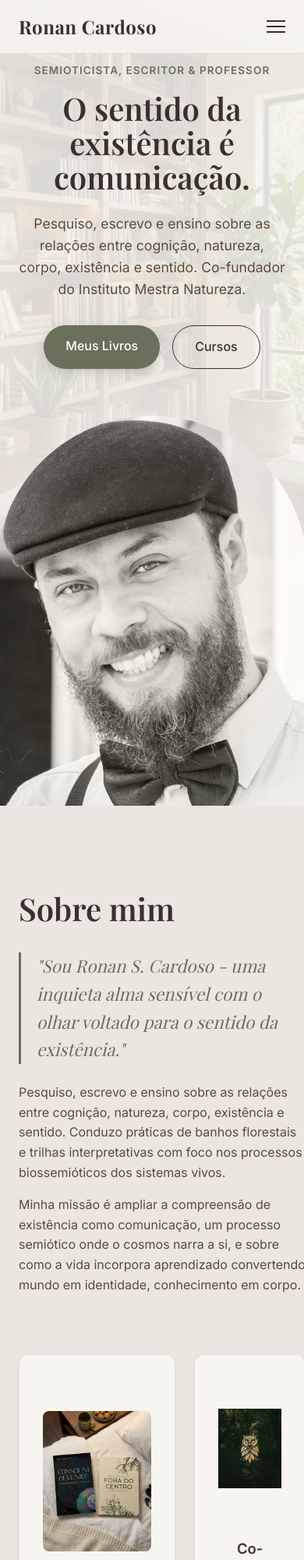
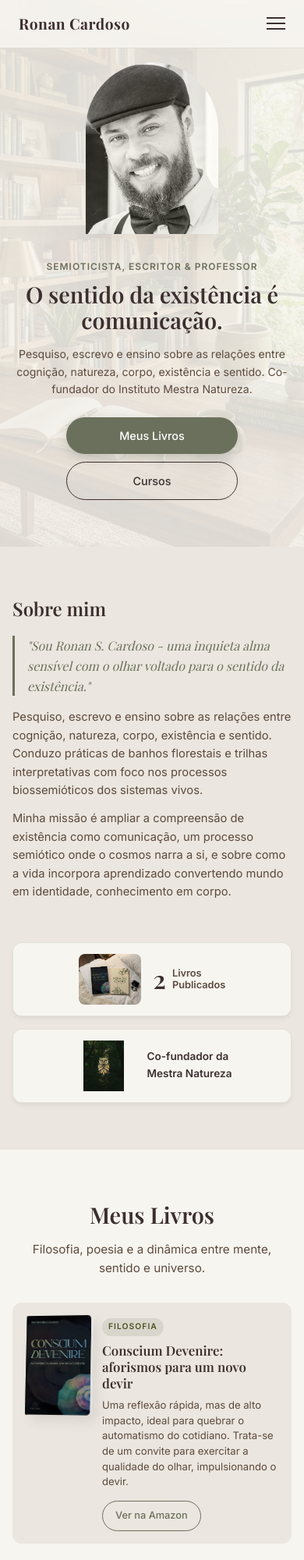
Before and after one commit to cybercronan/site-escritor, a plain HTML site: page index.html in a window 390 px wide. Shown: the top 2000 px of the page at 78% size. Drawn offline with nearby package versions, Linux system fonts and the light colour scheme; a web font is replaced by a local one.

Commit message:
Refactor responsive styles for tablet and smartphone
Updated media queries for responsive design, adjusting styles for tablet and smartphone views. Enhanced layout and spacing for various elements.

```diff
--- a/styles.css
+++ b/styles.css
@@ -665,18 +665,63 @@ a {
 }
 
 /* ================== Responsivo ================== */
+
+/* ---------- Tablet (max 992px) ---------- */
 @media (max-width: 992px) {
-  .hero-content, .sobre-grid, .books-grid {
+  .hero-content {
     flex-direction: column;
-    grid-template-columns: 1fr;
+    text-align: center;
+    gap: 40px;
+    padding-top: 20px;
   }
 
   .hero-text {
+    max-width: 100%;
     text-align: center;
+  }
+
+  .hero-text h1 {
+    font-size: 2.8rem;
   }
 
   .hero-cta {
     justify-content: center;
+  }
+
+  .hero-image-mask {
+    width: 300px;
+    height: 380px;
+  }
+
+  .sobre-grid {
+    grid-template-columns: 1fr;
+    gap: 40px;
+  }
+
+  .sobre-text h2 {
+    font-size: 2rem;
+  }
+
+  .sobre-text .quote {
+    font-size: 1.2rem;
+  }
+
+  .sobre-stats {
+    grid-template-columns: 1fr 1fr;
+  }
+
+  .books-grid {
+    grid-template-columns: 1fr;
+    gap: 30px;
+  }
+
+  .book-card {
+    max-width: 600px;
+    margin: 0 auto;
+  }
+
+  .section-header h2 {
+    font-size: 2rem;
   }
 
   .courses-grid {
@@ -684,15 +729,20 @@ a {
   }
 }
 
+/* ---------- Smartphone (max 768px) ---------- */
 @media (max-width: 768px) {
+  /* Navbar mobile */
   .nav-links {
     position: absolute;
-    top: 70px;
+    top: 60px;
     left: 0;
     width: 100%;
     background: var(--glass-bg);
+    backdrop-filter: blur(16px);
+    -webkit-backdrop-filter: blur(16px);
     flex-direction: column;
-    padding: 20px 0;
+    padding: 24px 0;
+    gap: 0;
     box-shadow: var(--shadow-md);
     clip-path: circle(0% at 100% 0);
     transition: clip-path 0.4s ease-out;
@@ -702,25 +752,373 @@ a {
     clip-path: circle(150% at 100% 0);
   }
 
+  .nav-links a {
+    padding: 12px 24px;
+    font-size: 1rem;
+    width: 100%;
+    text-align: center;
+  }
+
   .mobile-menu-btn {
     display: flex;
   }
 
+  /* Hero mobile */
+  .hero {
+    min-height: auto;
+    padding-top: 80px;
+    padding-bottom: 60px;
+  }
+
+  .hero-bg {
+    background-attachment: scroll; /* Corrige bug em iOS que não suporta fixed */
+  }
+
+  .hero-content {
+    flex-direction: column-reverse;
+    gap: 32px;
+    padding: 0 20px;
+  }
+
   .hero-text h1 {
+    font-size: 2.2rem;
+    line-height: 1.15;
+    margin-bottom: 16px;
+  }
+
+  .hero-text .subtitle {
+    font-size: 0.75rem;
+    margin-bottom: 10px;
+  }
+
+  .hero-text .description {
+    font-size: 0.95rem;
+    margin-bottom: 24px;
+  }
+
+  .hero-image-mask {
+    width: 200px;
+    height: 260px;
+    border-radius: 120px 120px 0 0;
+  }
+
+  .hero-cta {
+    flex-direction: row;
+    gap: 12px;
+  }
+
+  .hero-cta .btn {
+    padding: 12px 22px;
+    font-size: 0.9rem;
+  }
+
+  /* Sobre Mim mobile */
+  .sobre {
+    padding: 60px 0;
+  }
+
+  .sobre-text h2 {
+    font-size: 1.8rem;
+    margin-bottom: 16px;
+  }
+
+  .sobre-text .quote {
+    font-size: 1.1rem;
+    padding-left: 16px;
+    margin-bottom: 16px;
+  }
+
+  .sobre-text p {
+    font-size: 0.92rem;
+    margin-bottom: 12px;
+  }
+
+  .sobre-stats {
+    grid-template-columns: 1fr;
+    gap: 16px;
+  }
+
+  .stat-card {
+    flex-direction: row;
+    padding: 16px 20px;
+    gap: 16px;
+    text-align: left;
+  }
+
+  .stat-img {
+    width: 100px;
+    height: 80px;
+    margin-bottom: 0;
+    border-radius: 8px;
+    flex-shrink: 0;
+  }
+
+  .stat-text-flex {
+    gap: 8px;
+  }
+
+  .stat-text-flex h3 {
     font-size: 2.5rem;
   }
 
-  .courses-grid, .footer-content {
-    grid-template-columns: 1fr;
-    flex-direction: column;
+  .stat-text-flex p {
+    font-size: 0.9rem;
+  }
+
+  .stat-subtitle {
+    font-size: 0.95rem;
+  }
+
+  /* Livros mobile */
+  .livros {
+    padding: 60px 0;
+  }
+
+  .section-header {
+    margin-bottom: 32px;
+  }
+
+  .section-header h2 {
+    font-size: 1.8rem;
+    margin-bottom: 10px;
+  }
+
+  .section-header p {
+    font-size: 0.95rem;
   }
 
   .book-card {
+    flex-direction: row;
+    padding: 20px;
+    gap: 20px;
+    align-items: flex-start;
+    text-align: left;
+  }
+
+  .book-3d-wrapper {
+    width: 100px;
+    height: 150px;
+    flex-shrink: 0;
+    margin: 0;
+  }
+
+  .book-3d {
+    transform: rotateY(-12deg) rotateX(5deg);
+    box-shadow: 8px 8px 15px rgba(0,0,0,0.08);
+  }
+
+  .book-3d::before {
+    width: 15px;
+  }
+
+  .book-3d::after {
+    width: 15px;
+  }
+
+  .book-info h3 {
+    font-size: 1.15rem;
+    margin-bottom: 8px;
+    line-height: 1.25;
+  }
+
+  .book-excerpt {
+    font-size: 0.85rem;
+    margin-bottom: 14px;
+    line-height: 1.5;
+  }
+
+  .book-tag {
+    font-size: 0.65rem;
+    padding: 3px 8px;
+    margin-bottom: 8px;
+  }
+
+  .btn-outline {
+    padding: 8px 16px;
+    font-size: 0.8rem;
+  }
+
+  /* Cursos mobile */
+  .cursos {
+    padding: 60px 0;
+  }
+
+  .courses-grid {
+    grid-template-columns: 1fr;
+    gap: 16px;
+  }
+
+  .course-card {
+    padding: 28px 24px;
+  }
+
+  .course-content h3 {
+    font-size: 1.2rem;
+    margin-bottom: 10px;
+  }
+
+  .course-content p {
+    font-size: 0.88rem;
+    margin-bottom: 16px;
+    min-height: auto;
+  }
+
+  .course-link {
+    font-size: 0.88rem;
+  }
+
+  /* Footer mobile */
+  .footer {
+    padding: 50px 0 30px;
+  }
+
+  .footer-content {
     flex-direction: column;
+    gap: 32px;
+    margin-bottom: 32px;
+  }
+
+  .footer-brand {
+    text-align: center;
+    display: flex;
+    flex-direction: column;
+    align-items: center;
+  }
+
+  .footer-signature {
+    max-width: 180px;
+  }
+
+  .footer-brand h2 {
+    font-size: 1.5rem;
+  }
+
+  .footer-brand p {
+    font-size: 0.9rem;
+  }
+
+  .footer h3 {
+    font-size: 1rem;
+    margin-bottom: 14px;
+  }
+
+  .footer-icon-list a {
+    font-size: 0.9rem;
+  }
+
+  .footer-icon-list li {
+    margin-bottom: 12px;
+  }
+
+  .email-link {
+    font-size: 0.9rem;
+  }
+
+  .footer-bottom {
+    padding-top: 20px;
+    font-size: 0.8rem;
+  }
+}
+
+/* ---------- Smartphone pequeno (max 480px) ---------- */
+@media (max-width: 480px) {
+  .container {
+    padding: 0 16px;
+  }
+
+  .logo {
+    font-size: 1.2rem;
+  }
+
+  .hero-text h1 {
+    font-size: 1.8rem;
+  }
+
+  .hero-text .description {
+    font-size: 0.88rem;
+  }
+
+  .hero-image-mask {
+    width: 170px;
+    height: 220px;
+  }
+
+  .hero-cta {
+    flex-direction: column;
+    align-items: center;
+    gap: 10px;
+  }
+
+  .hero-cta .btn {
+    width: 100%;
+    max-width: 220px;
     text-align: center;
   }
 
+  .sobre-text h2 {
+    font-size: 1.5rem;
+  }
+
+  .sobre-text .quote {
+    font-size: 1rem;
+  }
+
+  .stat-card {
+    padding: 14px 16px;
+  }
+
+  .stat-img {
+    width: 80px;
+    height: 65px;
+  }
+
+  .stat-text-flex h3 {
+    font-size: 2rem;
+  }
+
+  .stat-text-flex p {
+    font-size: 0.8rem;
+  }
+
+  .stat-subtitle {
+    font-size: 0.85rem;
+  }
+
+  .book-card {
+    padding: 16px;
+    gap: 14px;
+  }
+
   .book-3d-wrapper {
-    margin: 0 auto 20px;
+    width: 85px;
+    height: 128px;
+  }
+
+  .book-info h3 {
+    font-size: 1.05rem;
+  }
+
+  .book-excerpt {
+    font-size: 0.82rem;
+  }
+
+  .course-card {
+    padding: 22px 18px;
+  }
+
+  .course-content h3 {
+    font-size: 1.1rem;
+  }
+
+  .course-content p {
+    font-size: 0.85rem;
+  }
+
+  .footer-signature {
+    max-width: 150px;
+  }
+
+  .footer-brand h2 {
+    font-size: 1.3rem;
   }
 }
```
